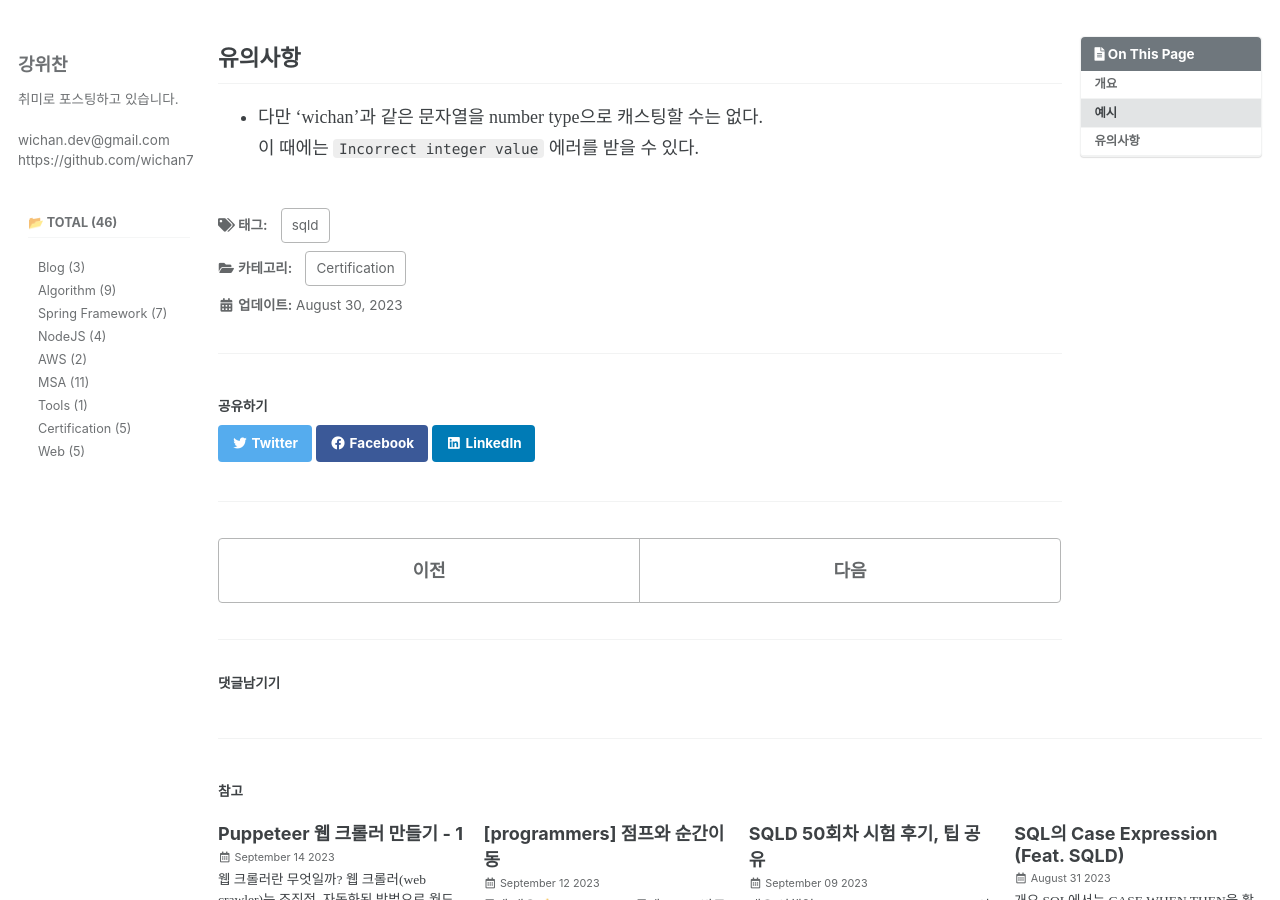
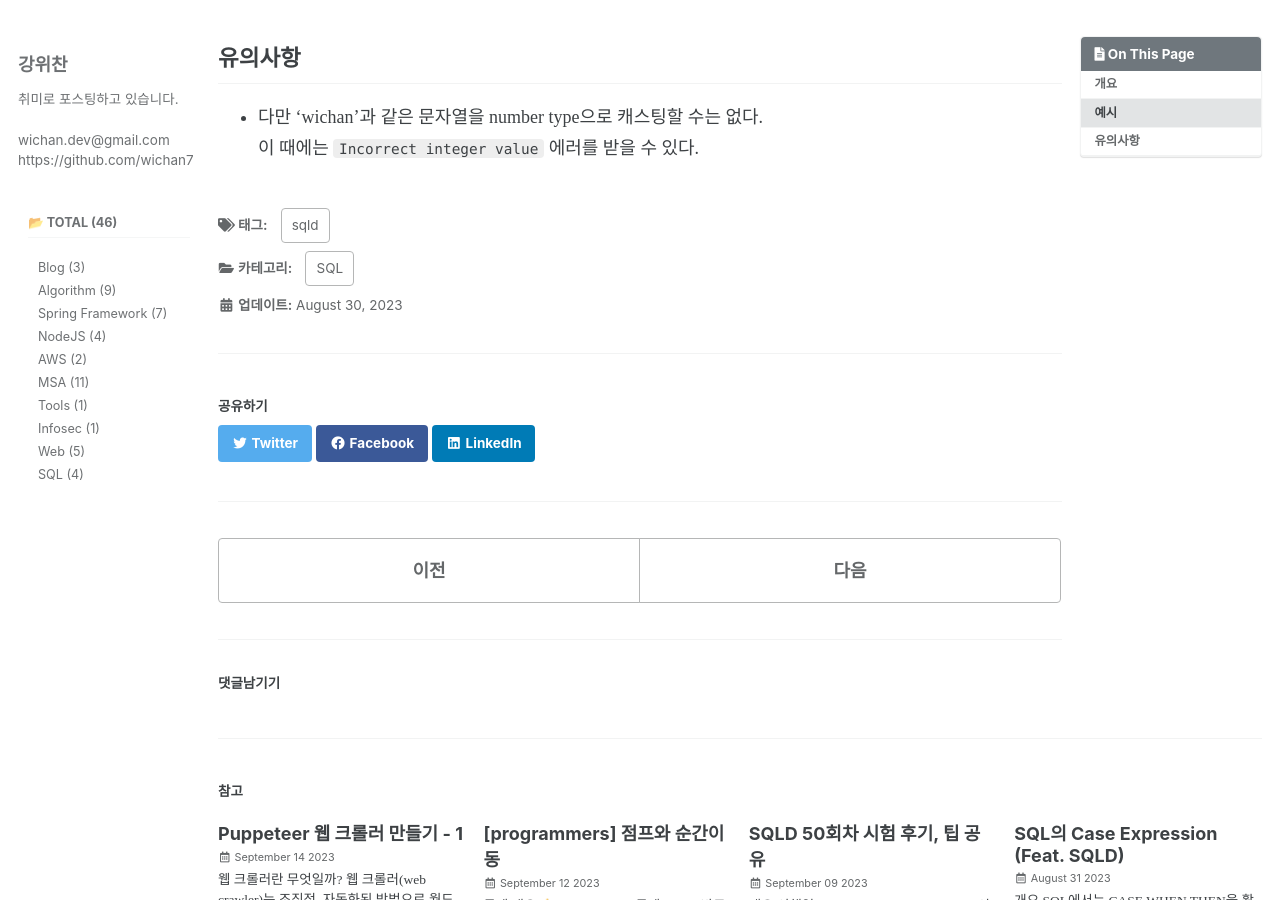
Before and after one commit to wichan7/wichan7.github.io, a Jekyll site: the page built from _posts/2023-08-30-sqld-type-conversion.md, in a window 1280 px wide and 900 px high, scrolled down 825 px. Built offline with Jekyll 4.4.1, drawn with Linux system fonts in a browser that asks for light colours; cached includes are drawn as plain includes; some web fonts are replaced; comment, search, counter and statistics services are not loaded.

Commit message:
Refactor: 카테고리 분류 수정

```diff
--- a/_posts/2023-08-28-sqld-diary.md
+++ b/_posts/2023-08-28-sqld-diary.md
@@ -1,7 +1,7 @@
 ---
 title: "SQLD 출제 범위 및 정리"
 categories:
-  - Certification
+  - SQL
 tags:
   - sqld
 ---
--- a/_posts/2023-08-30-sqld-type-conversion.md
+++ b/_posts/2023-08-30-sqld-type-conversion.md
@@ -1,7 +1,7 @@
 ---
 title: "RDBMS의 묵시적인 형변환 (Feat. SQLD)"
 categories:
-  - Certification
+  - SQL
 tags:
   - sqld
 ---
--- a/_posts/2023-08-31-sqld-case-expression.md
+++ b/_posts/2023-08-31-sqld-case-expression.md
@@ -1,7 +1,7 @@
 ---
 title: "SQL의 Case Expression (Feat. SQLD)"
 categories:
-  - Certification
+  - SQL
 tags:
   - sqld
 ---
--- a/_posts/2023-09-09-sqld-50th.md
+++ b/_posts/2023-09-09-sqld-50th.md
@@ -1,7 +1,7 @@
 ---
 title: "SQLD 50회차 시험 후기, 팁 공유"
 categories:
-  - Certification
+  - SQL
 tags:
   - sqld
 ---
```
Also changed, not shown: _posts/2023-06-03-crypto-01.md (+1 -1 lines).
